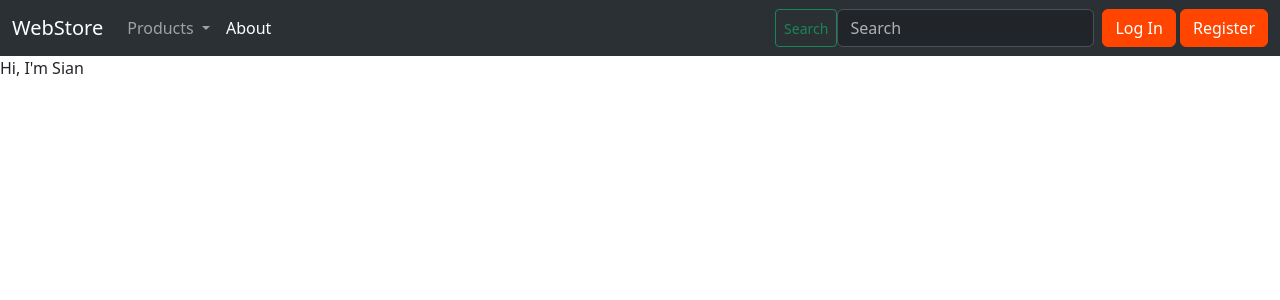
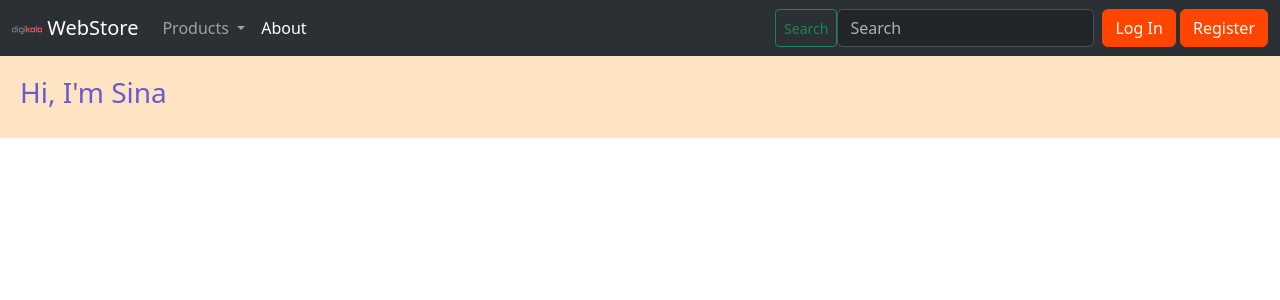
Before and after one commit to SinaTK/django-ecommerce, a Django app: page / in a window 1280 px wide. Shown: the top 300 px of the page. Run offline with Django 4.2, Linux system fonts and the light colour scheme.

Commit message:
add static files

```diff
--- a/ecommerce/settings.py
+++ b/ecommerce/settings.py
@@ -119,6 +119,10 @@ USE_TZ = True
 
 STATIC_URL = 'static/'
 
+STATICFILES_DIRS = [
+    BASE_DIR / "static",
+]
+
 # Default primary key field type
 # https://docs.djangoproject.com/en/4.2/ref/settings/#default-auto-field
 
--- /dev/null
+++ b/home/static/home/style.css
@@ -0,0 +1,3 @@
+h3 {
+    color:slateblue;
+}
--- a/home/templates/home/index.html
+++ b/home/templates/home/index.html
@@ -1,6 +1,12 @@
 {% extends "base.html" %}
+{% load static %}
+
+{% block extra_headers %}
+    <link  rel="stylesheet" href={% static 'home/style.css' %}>
+{% endblock extra_headers %}
+
+
 
 {% block content %}
-    <p> Hi, I'm Sian </p>
-
+    <h3> Hi, I'm Sina </h3>
 {% endblock content %}
--- /dev/null
+++ b/static/css/base_styles.css
@@ -0,0 +1,5 @@
+.jombotron{
+    padding:20px;
+    margin-bottom: 20px;
+    background-color: bisque;
+}
--- a/templates/base.html
+++ b/templates/base.html
@@ -1,3 +1,4 @@
+{% load static %}
 <!DOCTYPE html>
 <html lang="en">
 <head>
@@ -6,10 +7,14 @@
     <meta name="viewport" content="width=device-width, initial-scale=1.0">
     <title>WebStore {% block title %}{% endblock title %}</title>
     <link href="https://cdn.jsdelivr.net/npm/bootstrap@5.3.0-alpha1/dist/css/bootstrap.min.css" rel="stylesheet" integrity="sha384-GLhlTQ8iRABdZLl6O3oVMWSktQOp6b7In1Zl3/Jr59b6EGGoI1aFkw7cmDA6j6gD" crossorigin="anonymous">
+    <link  rel="stylesheet" href={% static 'css/base_styles.css' %}>
+    {% block extra_headers %}
+    {% endblock extra_headers %}
 </head>
+
 <body>
     {% include 'inc/nav.html' %}
-    <div class="jambotron">
+    <div class="jombotron">
         {% include 'inc/messages.html' %}
         {% block content %}
         {% endblock content %}
--- a/templates/inc/nav.html
+++ b/templates/inc/nav.html
@@ -1,7 +1,8 @@
+{% load static %}
 <nav class="navbar navbar-expand-lg bg-body-tertiary" data-bs-theme="dark">
     <div class="container-fluid">
-      <a class="navbar-brand" href=#>
-        {% comment %} <img src={% static 'images/logo.svg' %} alt="Bootstrap" width="30" height="24"> {% endcomment %}
+      <a class="navbar-brand" href={% url 'home:home' %}>
+        <img src={% static 'img/digikala-2.svg' %} alt="Bootstrap" width="30" height="24">
         WebStore
     </a>
       <div class="collapse navbar-collapse" id="navbarSupportedContent">
```
Also changed, not shown: static/img/digikala-2.svg (added).
